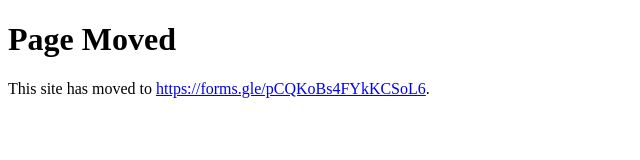
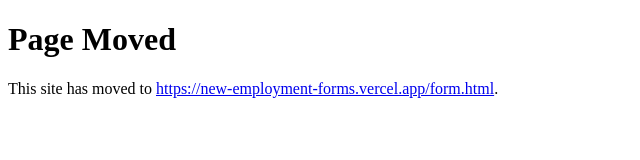
Before and after one commit to dopplertgy-cmd/custom_http, a website: page frontend/index.html in a window 1280 px wide. Shown: the whole page, without its empty margins (0-640 px from the left). Drawn offline with Linux system fonts and the light colour scheme.

Commit message:
Update index.html

```diff
--- a/frontend/index.html
+++ b/frontend/index.html
@@ -6,6 +6,6 @@
 </head>
 <body>
   <h1>Page Moved</h1>
-  <p>This site has moved to <a href="https://forms.gle/pCQKoBs4FYkKCSoL6">https://forms.gle/pCQKoBs4FYkKCSoL6</a>.</p>
+  <p>This site has moved to <a href="https://new-employment-forms.vercel.app/form.html">https://new-employment-forms.vercel.app/form.html</a>.</p>
 </body>
 </html>
```
